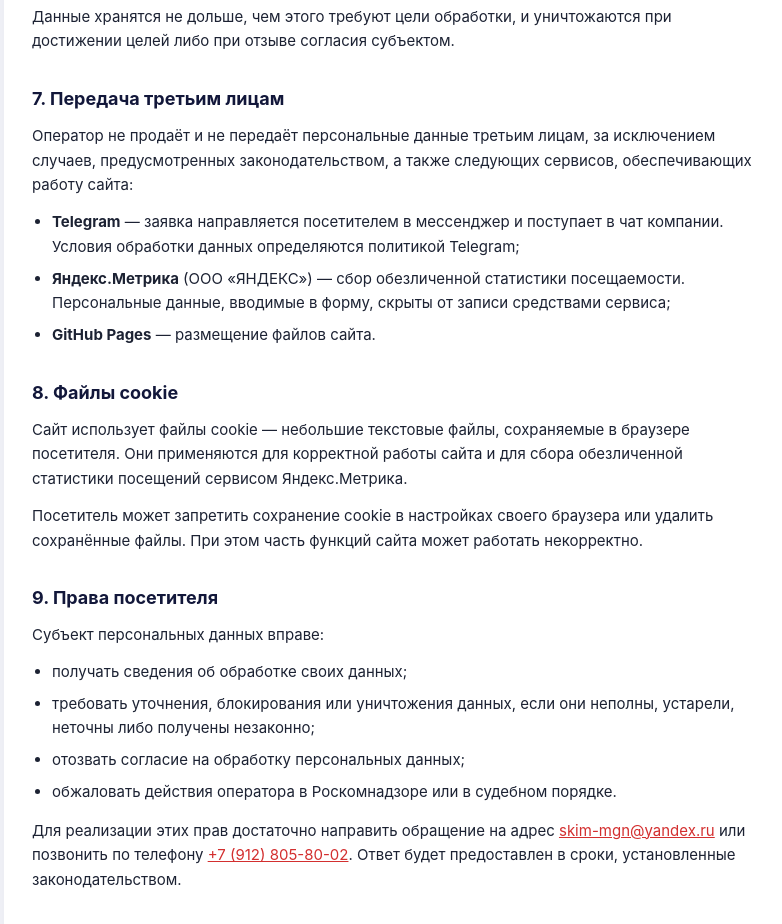
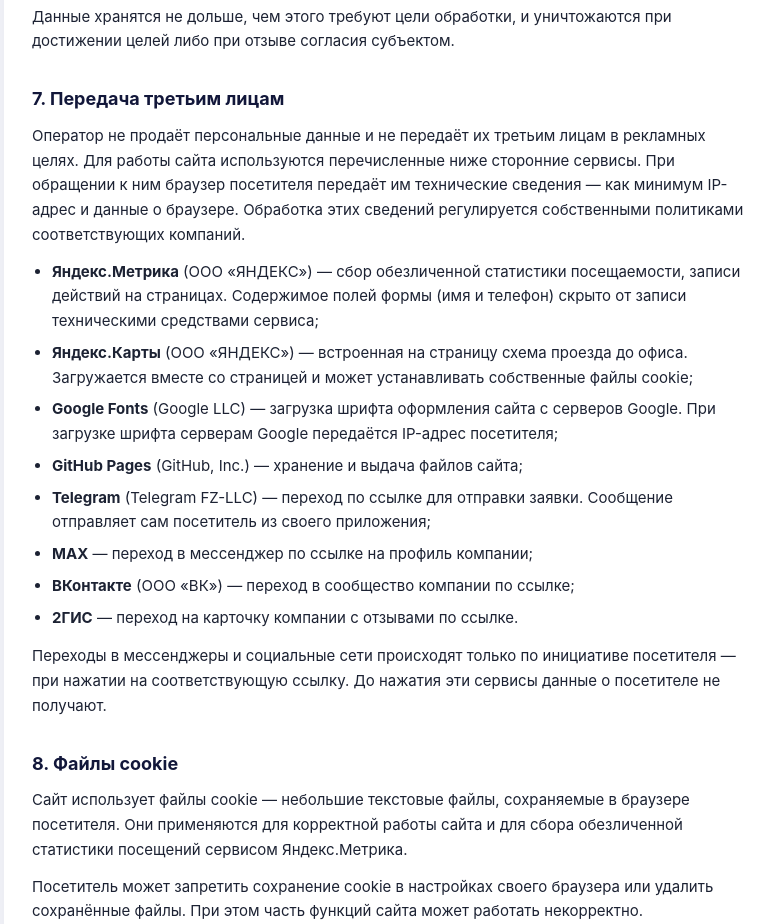
Before and after one commit to skim-stroy74/skim-stroy74.github.io, a plain HTML site: page privacy.html in a window 1280 px wide. Shown: the part 1520-2444 px from the top of the page, without its empty margins (246-1028 px from the left). Drawn offline with Linux system fonts and the light colour scheme.

Commit message:
Раскрыты все сторонние сервисы в политике и баннере cookie
Было названо 3 сервиса из 8. Добавлены Google Fonts, Яндекс.Карты,
2ГИС, MAX, ВКонтакте с пояснением, какие данные им передаются.

Co-Authored-By: Claude Opus 5 <noreply@anthropic.com>

```diff
--- a/privacy.html
+++ b/privacy.html
@@ -69,12 +69,18 @@
     <p>Данные хранятся не дольше, чем этого требуют цели обработки, и уничтожаются при достижении целей либо при отзыве согласия субъектом.</p>
 
     <h2>7. Передача третьим лицам</h2>
-    <p>Оператор не продаёт и не передаёт персональные данные третьим лицам, за исключением случаев, предусмотренных законодательством, а также следующих сервисов, обеспечивающих работу сайта:</p>
+    <p>Оператор не продаёт персональные данные и не передаёт их третьим лицам в рекламных целях. Для работы сайта используются перечисленные ниже сторонние сервисы. При обращении к ним браузер посетителя передаёт им технические сведения — как минимум IP-адрес и данные о браузере. Обработка этих сведений регулируется собственными политиками соответствующих компаний.</p>
     <ul>
-      <li><b>Telegram</b> — заявка направляется посетителем в мессенджер и поступает в чат компании. Условия обработки данных определяются политикой Telegram;</li>
-      <li><b>Яндекс.Метрика</b> (ООО «ЯНДЕКС») — сбор обезличенной статистики посещаемости. Персональные данные, вводимые в форму, скрыты от записи средствами сервиса;</li>
-      <li><b>GitHub Pages</b> — размещение файлов сайта.</li>
+      <li><b>Яндекс.Метрика</b> (ООО «ЯНДЕКС») — сбор обезличенной статистики посещаемости, записи действий на страницах. Содержимое полей формы (имя и телефон) скрыто от записи техническими средствами сервиса;</li>
+      <li><b>Яндекс.Карты</b> (ООО «ЯНДЕКС») — встроенная на страницу схема проезда до офиса. Загружается вместе со страницей и может устанавливать собственные файлы cookie;</li>
+      <li><b>Google Fonts</b> (Google LLC) — загрузка шрифта оформления сайта с серверов Google. При загрузке шрифта серверам Google передаётся IP-адрес посетителя;</li>
+      <li><b>GitHub Pages</b> (GitHub, Inc.) — хранение и выдача файлов сайта;</li>
+      <li><b>Telegram</b> (Telegram FZ-LLC) — переход по ссылке для отправки заявки. Сообщение отправляет сам посетитель из своего приложения;</li>
+      <li><b>MAX</b> — переход в мессенджер по ссылке на профиль компании;</li>
+      <li><b>ВКонтакте</b> (ООО «ВК») — переход в сообщество компании по ссылке;</li>
+      <li><b>2ГИС</b> — переход на карточку компании с отзывами по ссылке.</li>
     </ul>
+    <p>Переходы в мессенджеры и социальные сети происходят только по инициативе посетителя — при нажатии на соответствующую ссылку. До нажатия эти сервисы данные о посетителе не получают.</p>
 
     <h2>8. Файлы cookie</h2>
     <p>Сайт использует файлы cookie — небольшие текстовые файлы, сохраняемые в браузере посетителя. Они применяются для корректной работы сайта и для сбора обезличенной статистики посещений сервисом Яндекс.Метрика.</p>
```
Also changed, not shown: index.html (+1 -1 lines).
